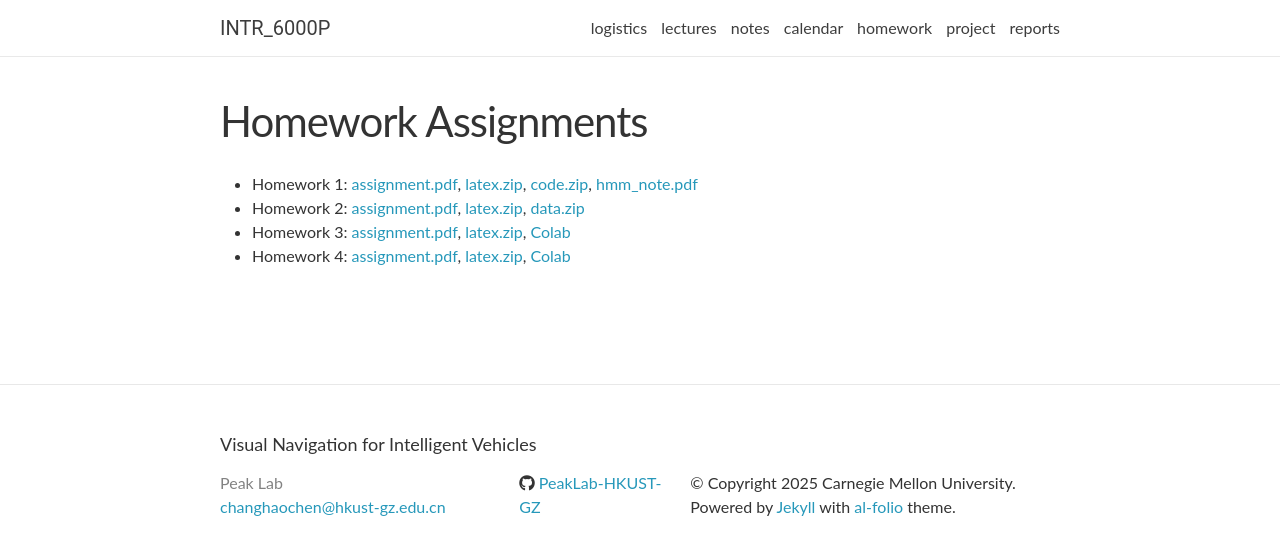
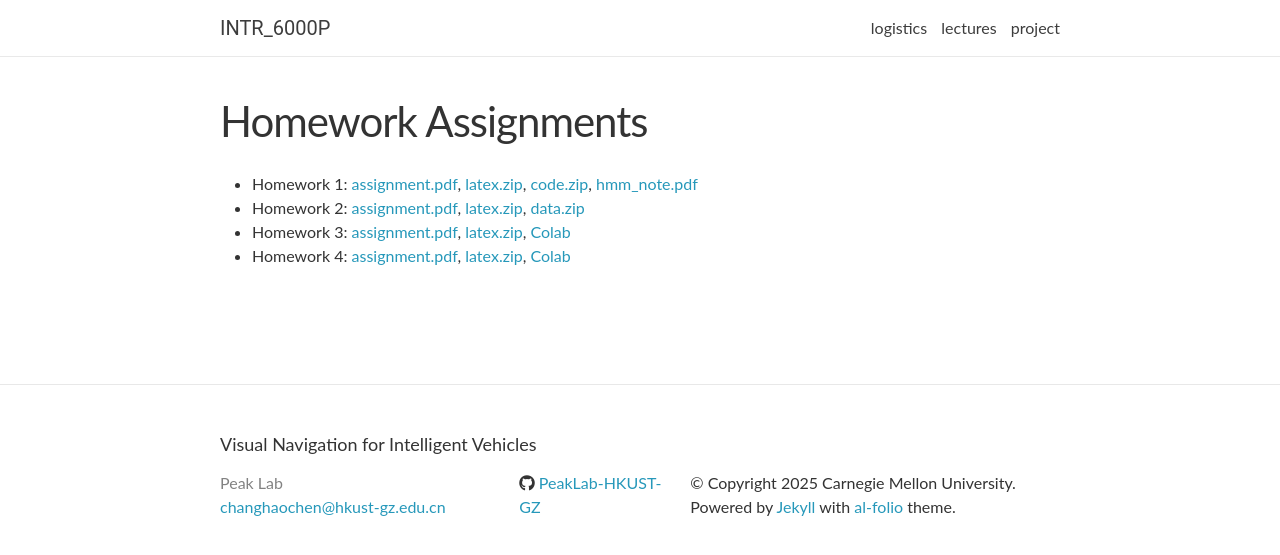
Before and after one commit to PeakLab-HKUST-GZ/INTR_6000P, a Jekyll site: the page built from _pages/homework.md, in a window 1280 px wide. Shown: the top 555 px of the page. Built offline with Jekyll 4.4.1, drawn with Linux system fonts in a browser that asks for light colours; nearby versions of some CDN libraries; comment, search, counter and statistics services are not loaded.

Commit message:
update header and other things

```diff
--- a/_includes/header.html
+++ b/_includes/header.html
@@ -3,7 +3,7 @@
   <div class="wrapper">
 
     <span class="site-title">
-      <a class="page-link" href="{{ site.baseurl | prepend: site.url }}/">{{ site.name }}</a>
+      <a class="page-link" href="{{ '/VNIV-fall-2025/' | relative_url }}">{{ site.name }}</a>
     </span>
 
     <nav class="site-nav">
@@ -19,13 +19,13 @@
         </label>
 
       <div class="trigger">
-        <a class="page-link" href="{{ '/logistics/' | relative_url }}">logistics</a>
-        <a class="page-link" href="{{ '/lectures/' | relative_url }}">lectures</a>
-        <a class="page-link" href="{{ '/notes/' | relative_url }}">notes</a>
-        <a class="page-link" href="{{ '/calendar/' | relative_url }}">calendar</a>
-        <a class="page-link" href="{{ '/homework/' | relative_url }}">homework</a>
-        <a class="page-link" href="{{ '/project/' | relative_url }}">project</a>
-        <a class="page-link" href="{{ '/reports/' | relative_url }}">reports</a>
+        <a class="page-link" href="{{ '/VNIV-fall-2025/logistics/' | relative_url }}">logistics</a>
+        <a class="page-link" href="{{ '/VNIV-fall-2025/lectures/' | relative_url }}">lectures</a>
+        <!-- <a class="page-link" href="{{ '/VNIV-fall-2025/notes/' | relative_url }}">notes</a> -->
+        <!-- <a class="page-link" href="{{ '/VNIV-fall-2025/calendar/' | relative_url }}">calendar</a> -->
+        <!-- <a class="page-link" href="{{ '/VNIV-fall-2025/homework/' | relative_url }}">homework</a> -->
+        <a class="page-link" href="{{ '/VNIV-fall-2025/project/' | relative_url }}">project</a>
+        <!-- <a class="page-link" href="{{ '/VNIV-fall-2025/reports/' | relative_url }}">reports</a> -->
       </div>
     </nav>
 
```
Also changed, not shown: announcements_template/_announcements/2019-01-14-welcome.md (renamed from _announcements/2019-01-14-welcome.md), announcements_template/_announcements/2019-01-28-hw1.md (renamed from _announcements/2019-01-28-hw1.md), announcements_template/_announcements/2019-02-18-project-proposal.md (renamed from _announcements/2019-02-18-project-proposal.md), announcements_template/_announcements/2019-02-22-hw2.md (renamed from _announcements/2019-02-22-hw2.md), announcements_template/_announcements/2019-03-18-hw3.md (renamed from _announcements/2019-03-18-hw3.md), announcements_template/_announcements/2019-03-22-project-midway.md (renamed from _announcements/2019-03-22-project-midway.md), announcements_template/_announcements/2019-04-08-hw4.md (renamed from _announcements/2019-04-08-hw4.md), announcements_template/_announcements/2019-04-25-project-posters.md (renamed from _announcements/2019-04-25-project-posters.md), assets/img/HKUST-logo.png (added), assets/img/favicon.ico, assets/img/staff/changhao.jpg (added).
